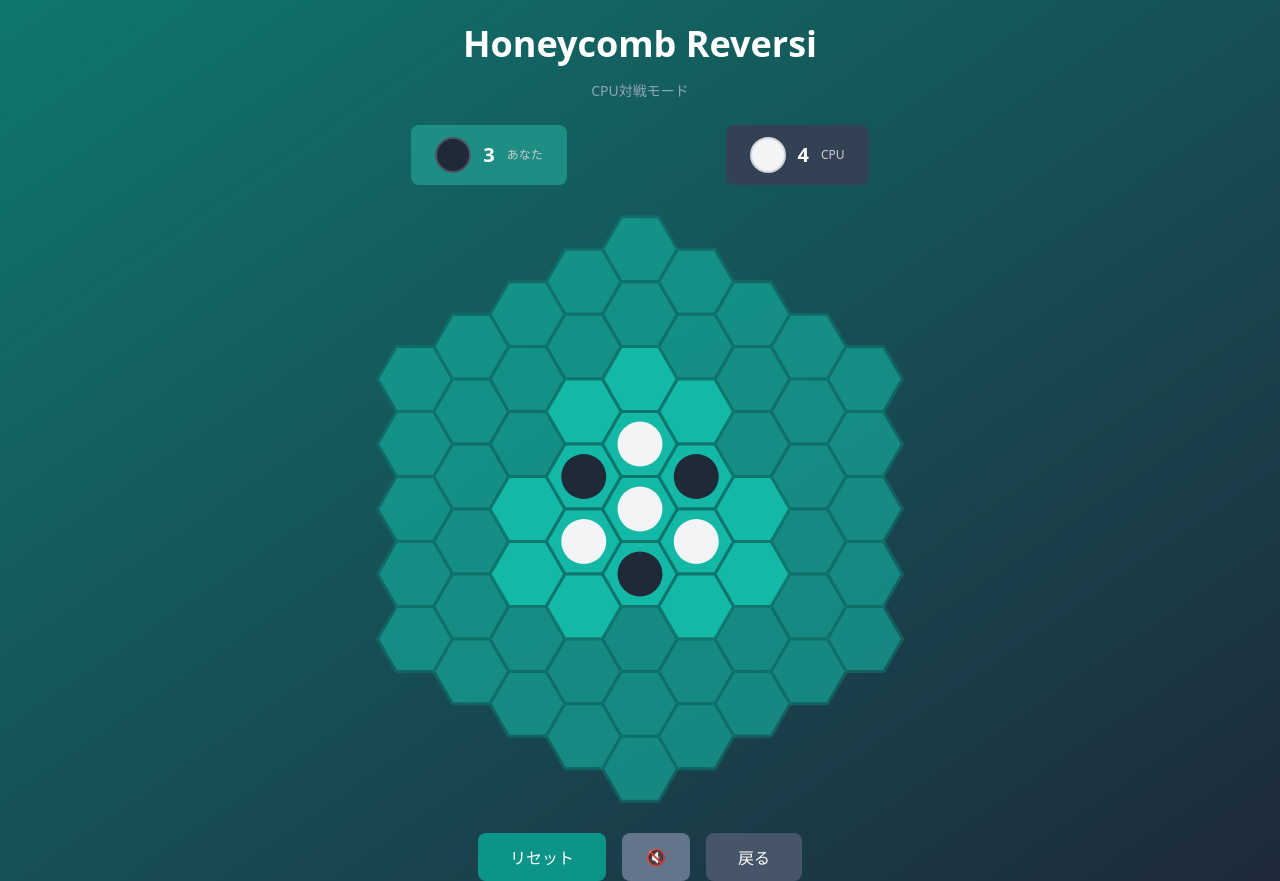
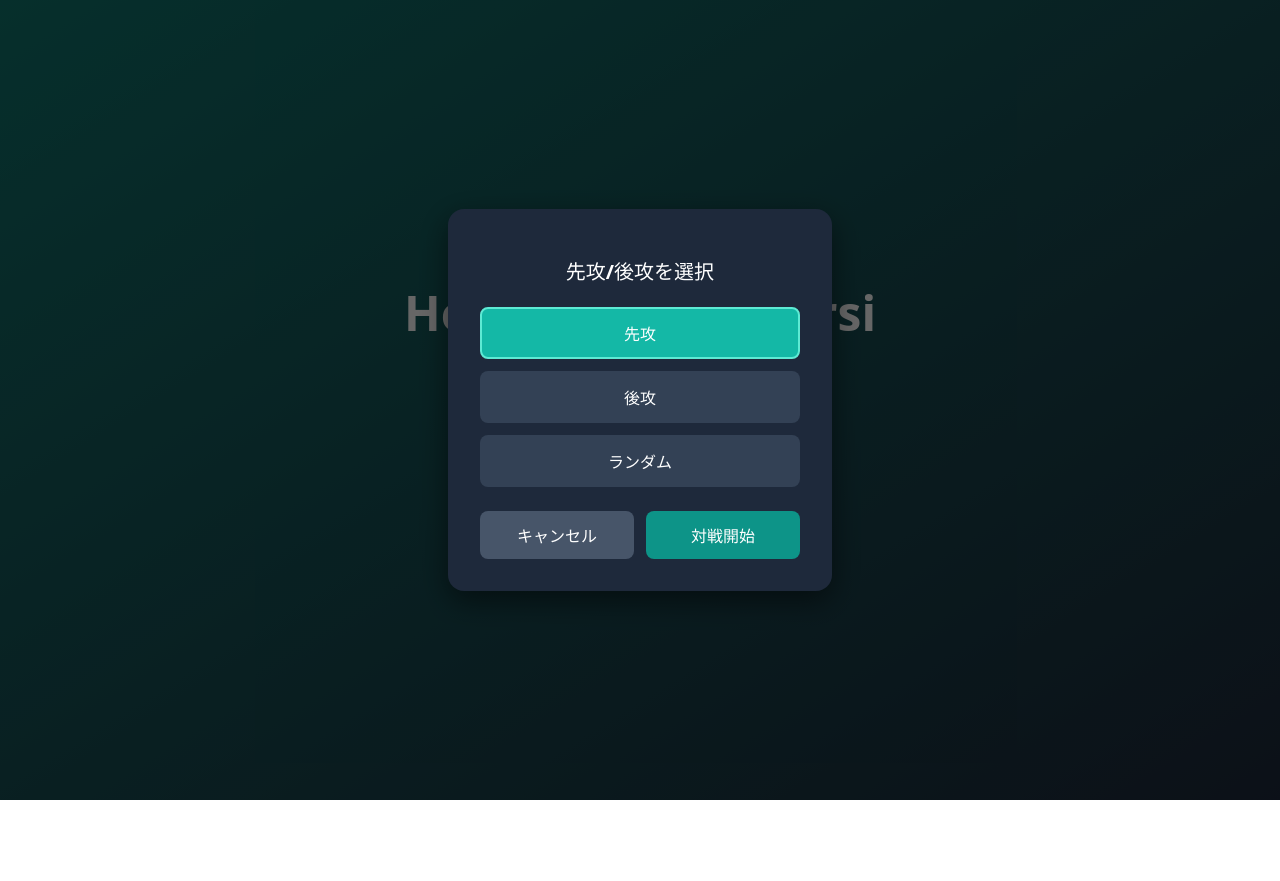
Before and after one commit to ishi720/HoneycombReversi, a React (Vite) app: page / in a window 1280 px wide. Both pictures are taken after a click on the button "CPU対戦". After the commit the page ends 800 px from the top, so only its background shows below. Built offline with nearby package versions, Linux system fonts and the light colour scheme.

Commit message:
CPU戦の時に先攻後攻を選ぶ機能の追加 #4

```diff
--- a/src/App.jsx
+++ b/src/App.jsx
@@ -219,6 +219,10 @@ const HoneycombReversi = () => {
   const [cpuThinking, setCpuThinking] = useState(false);
   const [lastMove, setLastMove] = useState(null);
   const [soundEnabled, setSoundEnabled] = useState(false);
+  const [turnOrder, setTurnOrder] = useState('first'); // 'first', 'second', 'random'
+  const [humanColor, setHumanColor] = useState('black');
+  const [showCpuModal, setShowCpuModal] = useState(false);
+  const cpuColor = humanColor === 'black' ? 'white' : 'black';
 
   // 効果音
   const playPlaceSound = useSound('./place-sound.mp3');
@@ -228,7 +232,7 @@ const HoneycombReversi = () => {
   // セルをクリック（プレイヤーの手）
   const handleCellClick = useCallback((q, r, s) => {
     if (gameOver || cpuThinking) return;
-    if (gameMode === 'cpu' && currentPlayer === 'white') return; // CPUのターン中は操作不可
+    if (gameMode === 'cpu' && currentPlayer === cpuColor) return; // CPUのターン中は操作不可
 
     const key = `${q},${r},${s}`;
     if (!validMoves.has(key)) return;
@@ -251,34 +255,34 @@ const HoneycombReversi = () => {
     setScores(calculateScores(newBoard));
     setLastMove(key);
     setCurrentPlayer(currentPlayer === 'black' ? 'white' : 'black');
-  }, [gameOver, cpuThinking, gameMode, currentPlayer, validMoves, board, soundEnabled, playPlaceSound]);
+  }, [gameOver, cpuThinking, gameMode, cpuColor, currentPlayer, validMoves, board, soundEnabled, playPlaceSound]);
 
   // CPUの手を実行
   const executeCPUMove = useCallback(() => {
-    if (gameMode !== 'cpu' || currentPlayer !== 'white' || gameOver) return;
+    if (gameMode !== 'cpu' || currentPlayer !== cpuColor || gameOver) return;
 
     setCpuThinking(true);
 
     // 思考時間をシミュレート
     setTimeout(() => {
-      const currentValidMoves = calculateValidMoves('white', board);
+      const currentValidMoves = calculateValidMoves(cpuColor, board);
 
       if (currentValidMoves.size === 0) {
         setCpuThinking(false);
         return;
       }
 
-      const moveKey = selectCPUMove(currentValidMoves, 'white', board, cpuDifficulty);
+      const moveKey = selectCPUMove(currentValidMoves, cpuColor, board, cpuDifficulty);
 
       if (moveKey) {
         const [q, r, s] = moveKey.split(',').map(Number);
         const coord = { q, r, s };
-        const flips = getFlips(coord, 'white', board);
+        const flips = getFlips(coord, cpuColor, board);
 
         const newBoard = new Map(board);
-        newBoard.set(moveKey, 'white');
+        newBoard.set(moveKey, cpuColor);
         flips.forEach(flipKey => {
-          newBoard.set(flipKey, 'white');
+          newBoard.set(flipKey, cpuColor);
         });
 
         // 効果音を再生
@@ -289,12 +293,12 @@ const HoneycombReversi = () => {
         setBoard(newBoard);
         setScores(calculateScores(newBoard));
         setLastMove(moveKey);
-        setCurrentPlayer('black');
+        setCurrentPlayer(humanColor);
       }
 
       setCpuThinking(false);
     }, 1000 + Math.random() * 500); // 思考時間
-  }, [gameMode, currentPlayer, gameOver, board, cpuDifficulty, soundEnabled, playPlaceSound]);
+  }, [gameMode, currentPlayer, cpuColor, humanColor, gameOver, board, cpuDifficulty, soundEnabled, playPlaceSound]);
 
   // 有効な手を更新
   useEffect(() => {
@@ -316,10 +320,10 @@ const HoneycombReversi = () => {
 
   // CPUのターン処理
   useEffect(() => {
-    if (gameMode === 'cpu' && currentPlayer === 'white' && !gameOver && validMoves.size > 0) {
+    if (gameMode === 'cpu' && currentPlayer === cpuColor && !gameOver && validMoves.size > 0) {
       executeCPUMove();
     }
-  }, [gameMode, currentPlayer, gameOver, validMoves, executeCPUMove]);
+  }, [gameMode, currentPlayer, cpuColor, gameOver, validMoves, executeCPUMove]);
 
   // ゲームをリセット
   const resetGame = () => {
@@ -335,6 +339,16 @@ const HoneycombReversi = () => {
   const backToMenu = () => {
     resetGame();
     setGameMode(null);
+  };
+
+  // CPU対戦を開始（先攻/後攻/ランダムを解決）
+  const startCPUGame = () => {
+    const resolvedColor = turnOrder === 'random'
+      ? (Math.random() < 0.5 ? 'black' : 'white')
+      : (turnOrder === 'first' ? 'black' : 'white');
+    setHumanColor(resolvedColor);
+    setGameMode('cpu');
+    setShowCpuModal(false);
   };
 
   // ゲームモード選択画面
@@ -392,7 +406,7 @@ const HoneycombReversi = () => {
           </button>
 
           <button
-            onClick={() => setGameMode('cpu')}
+            onClick={() => setShowCpuModal(true)}
             style={{
               padding: '20px 32px',
               background: '#0d9488',
@@ -451,6 +465,99 @@ const HoneycombReversi = () => {
             ))}
           </div>
         </div>
+
+        {/* CPU対戦の先攻/後攻選択ポップアップ */}
+        {showCpuModal && (
+          <div
+            onClick={() => setShowCpuModal(false)}
+            style={{
+              position: 'fixed',
+              top: 0,
+              left: 0,
+              right: 0,
+              bottom: 0,
+              background: 'rgba(0, 0, 0, 0.6)',
+              display: 'flex',
+              alignItems: 'center',
+              justifyContent: 'center',
+              zIndex: 100
+            }}
+          >
+            <div
+              onClick={(e) => e.stopPropagation()}
+              style={{
+                background: '#1e293b',
+                borderRadius: '16px',
+                padding: '32px',
+                width: '320px',
+                boxShadow: '0 10px 30px rgba(0, 0, 0, 0.5)'
+              }}
+            >
+              <h2 style={{ color: '#fff', fontSize: '20px', marginBottom: '20px', textAlign: 'center' }}>
+                先攻/後攻を選択
+              </h2>
+              <div style={{ display: 'flex', flexDirection: 'column', gap: '12px', marginBottom: '24px' }}>
+                {[
+                  { key: 'first', label: '先攻' },
+                  { key: 'second', label: '後攻' },
+                  { key: 'random', label: 'ランダム' },
+                ].map(({ key, label }) => (
+                  <button
+                    key={key}
+                    onClick={() => setTurnOrder(key)}
+                    style={{
+                      padding: '12px 20px',
+                      background: turnOrder === key ? '#14b8a6' : '#334155',
+                      color: 'white',
+                      fontWeight: turnOrder === key ? 'bold' : 'normal',
+                      borderRadius: '8px',
+                      border: turnOrder === key ? '2px solid #5eead4' : '2px solid transparent',
+                      cursor: 'pointer',
+                      fontSize: '16px',
+                      transition: 'all 0.3s'
+                    }}
+                  >
+                    {label}
+                  </button>
+                ))}
+              </div>
+              <div style={{ display: 'flex', gap: '12px' }}>
+                <button
+                  onClick={() => setShowCpuModal(false)}
+                  style={{
+                    flex: 1,
+                    padding: '12px',
+                    background: '#475569',
+                    color: 'white',
+                    fontWeight: 'bold',
+                    borderRadius: '8px',
+                    border: 'none',
+                    cursor: 'pointer',
+                    fontSize: '16px'
+                  }}
+                >
+                  キャンセル
+                </button>
+                <button
+                  onClick={startCPUGame}
+                  style={{
+                    flex: 1,
+                    padding: '12px',
+                    background: '#0d9488',
+                    color: 'white',
+                    fontWeight: 'bold',
+                    borderRadius: '8px',
+                    border: 'none',
+                    cursor: 'pointer',
+                    fontSize: '16px'
+                  }}
+                >
+                  対戦開始
+                </button>
+              </div>
+            </div>
+          </div>
+        )}
       </div>
     );
   }
@@ -466,7 +573,7 @@ const HoneycombReversi = () => {
         const { x, y } = cubeToPixel(q, r, hexSize);
         const key = `${q},${r},${s}`;
         const piece = board.get(key);
-        const isValid = validMoves.has(key) && (gameMode === 'pvp' || currentPlayer === 'black');
+        const isValid = validMoves.has(key) && (gameMode === 'pvp' || currentPlayer === humanColor);
         const isLastMove = key === lastMove;
 
         cells.push(
@@ -539,7 +646,7 @@ const HoneycombReversi = () => {
             }}></div>
             <span style={{ color: 'white', fontWeight: '600' }}>{scores.black}</span>
             {gameMode === 'cpu' && (
-              <span style={{ fontSize: '12px', color: '#ccc' }}>あなた</span>
+              <span style={{ fontSize: '12px', color: '#ccc' }}>{humanColor === 'black' ? 'あなた' : 'CPU'}</span>
             )}
           </div>
           <div style={{
@@ -561,7 +668,7 @@ const HoneycombReversi = () => {
             }}></div>
             <span style={{ color: 'white', fontWeight: '600' }}>{scores.white}</span>
             {gameMode === 'cpu' && (
-              <span style={{ fontSize: '12px', color: '#ccc' }}>CPU</span>
+              <span style={{ fontSize: '12px', color: '#ccc' }}>{humanColor === 'white' ? 'あなた' : 'CPU'}</span>
             )}
           </div>
         </div>
@@ -588,7 +695,11 @@ const HoneycombReversi = () => {
             fontWeight: 'bold',
             color: '#5eead4'
           }}>
-            {scores.black > scores.white ? (gameMode === 'cpu' ? 'あなた' : '黒') : scores.white > scores.black ? (gameMode === 'cpu' ? 'CPU' : '白') : '引き分け'}の勝ち！
+            {scores.black > scores.white
+              ? (gameMode === 'cpu' ? (humanColor === 'black' ? 'あなた' : 'CPU') : '黒')
+              : scores.white > scores.black
+                ? (gameMode === 'cpu' ? (humanColor === 'white' ? 'あなた' : 'CPU') : '白')
+                : '引き分け'}の勝ち！
           </div>
         )}
 
```
